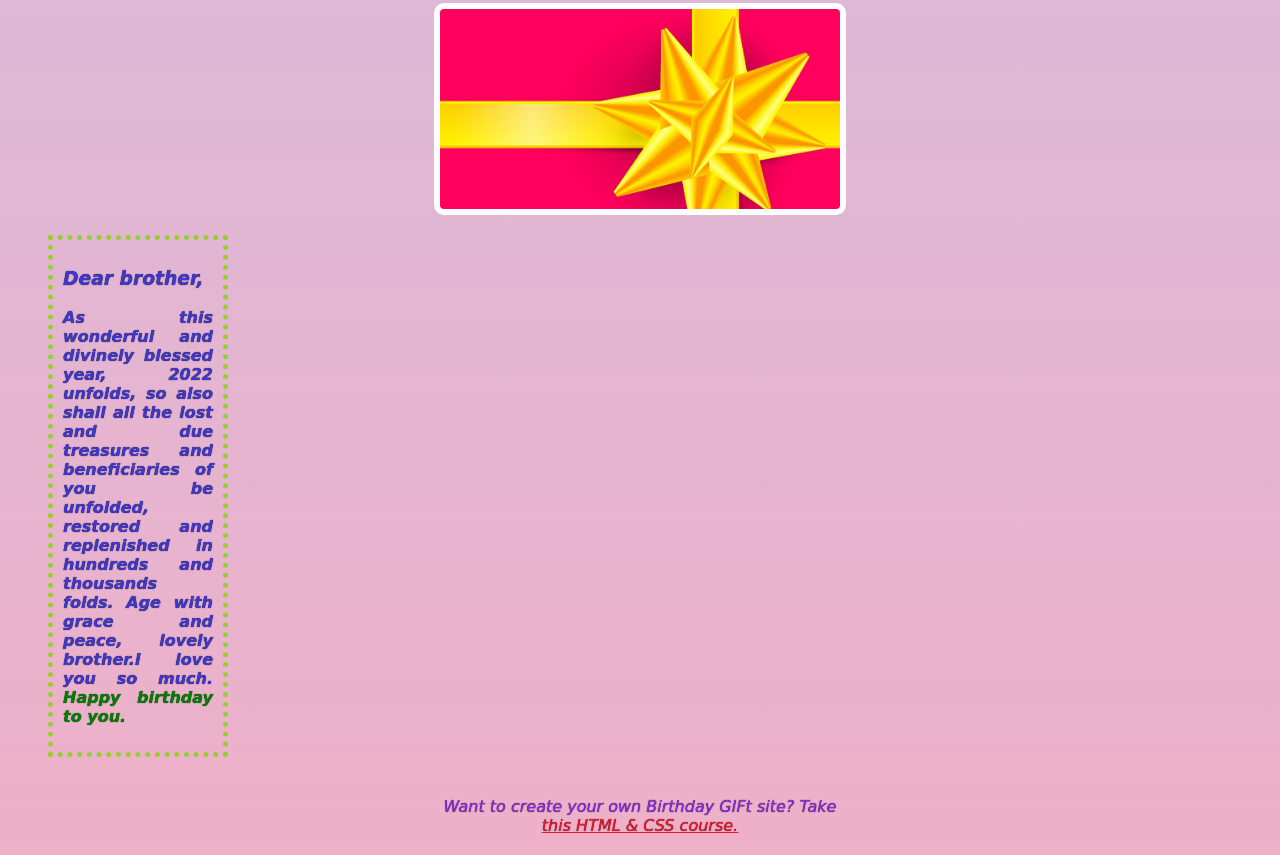
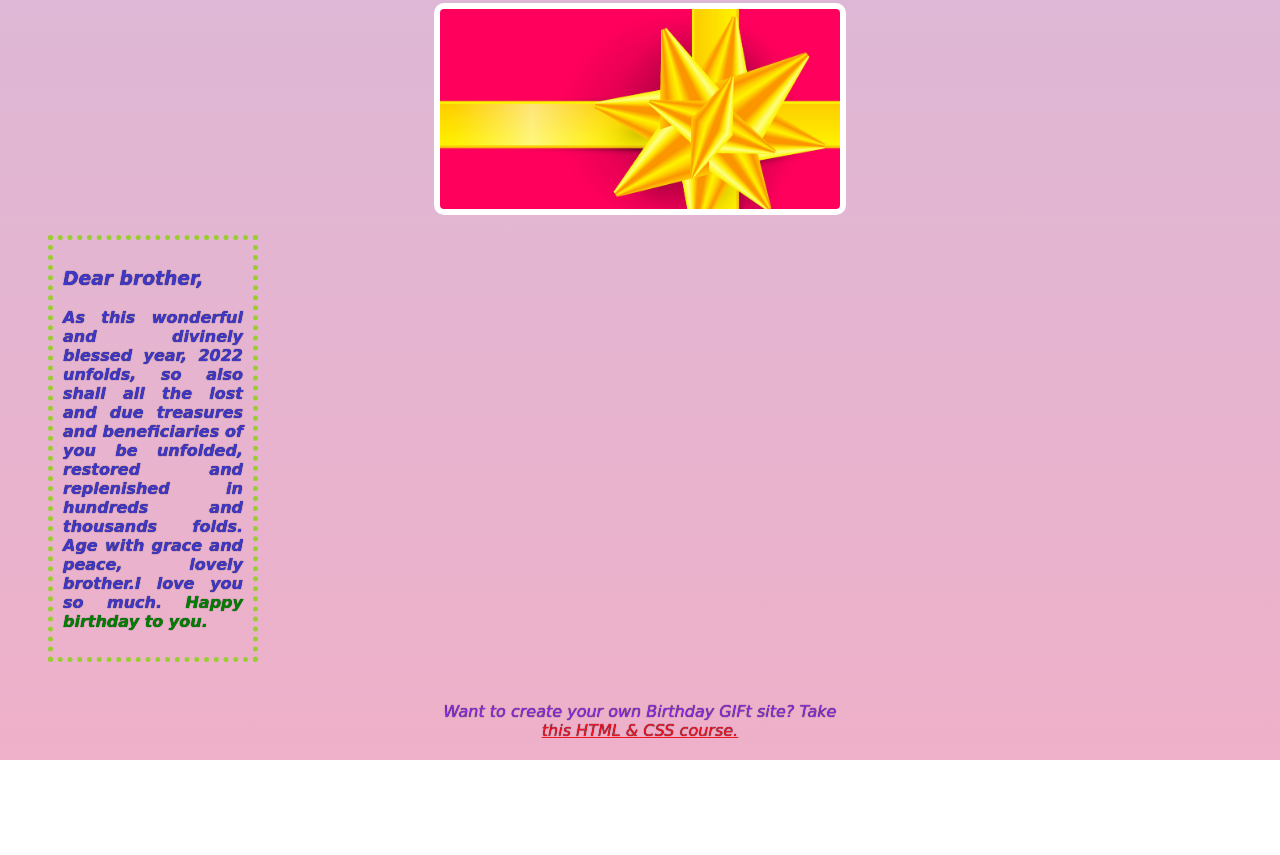
Before and after one commit to OKAFORCHINEDU/lion-s-Birthday-gift, a website: page index.html in a window 1280 px wide. Shown: the part 2572-3427 px from the top of the page. After the commit the page ends 3332 px from the top, so only its background shows below. Drawn offline with Linux system fonts and the light colour scheme; a web font is replaced by a local one.

Commit message:
Update index.css

```diff
--- a/index.css
+++ b/index.css
@@ -171,7 +171,7 @@ a {
 }
 
 blockquote {
-    width: 150px;
+    width: 180px;
     display: block;
     margin-right: auto;
     text-align: justify;
```
